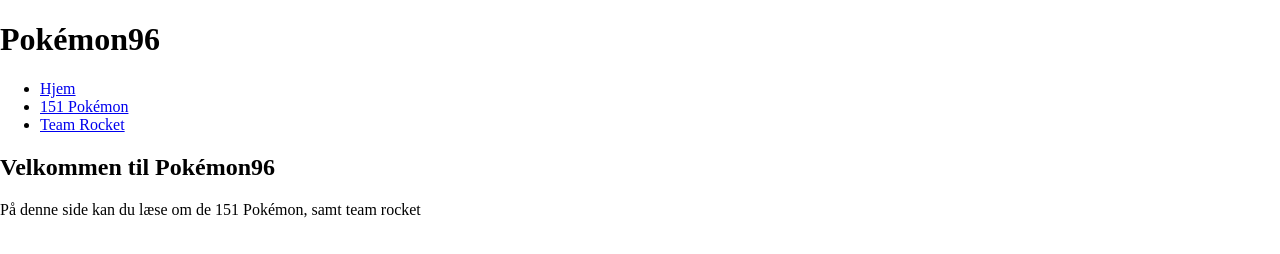
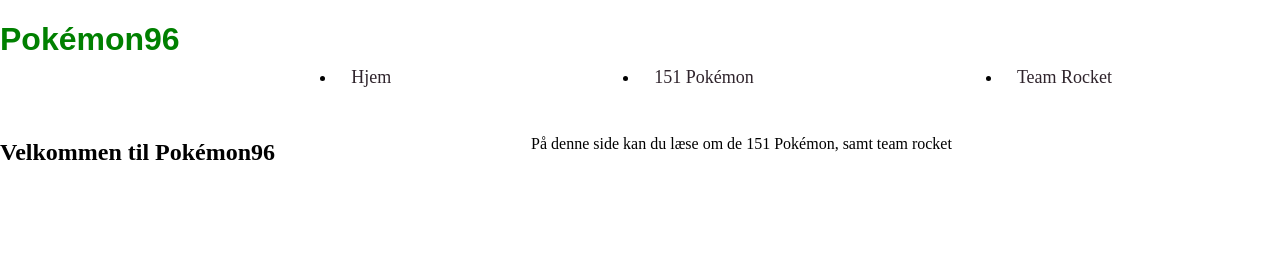
Before and after one commit to MissDuvier/pokemon96, a plain HTML site: page index.html in a window 1280 px wide. Drawn offline with Linux system fonts and the light colour scheme.

Commit message:
Fik lavet menu og style

```diff
--- a/core.css
+++ b/core.css
@@ -2,3 +2,33 @@ html, body {
   margin: 0;
   padding: 0;
 }
+
+h1 {
+  color: green;
+  font-family: arial;
+  float: left;
+}
+
+h2 {
+  float: left;
+}
+
+p {
+  float: left;
+  margin-left: 20vw;
+}
+
+ul {
+  display: flex;
+  justify-content: space-around;
+  float: left;
+  width: 80%;
+}
+ li a {
+ display: block;
+ padding: 15px;
+ text-decoration: none;
+ color: #2F242C;
+ font-size: 18px;
+ margin-top: 2em;
+ }
```
